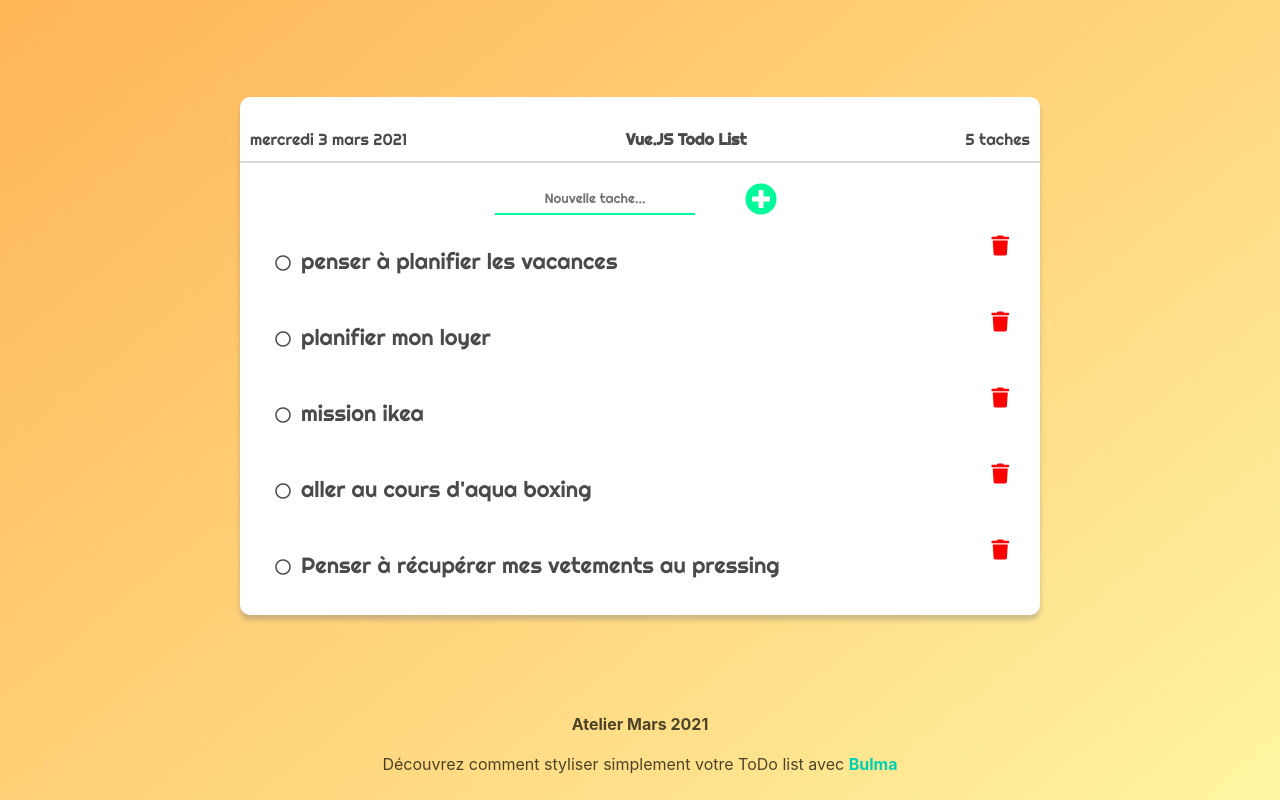
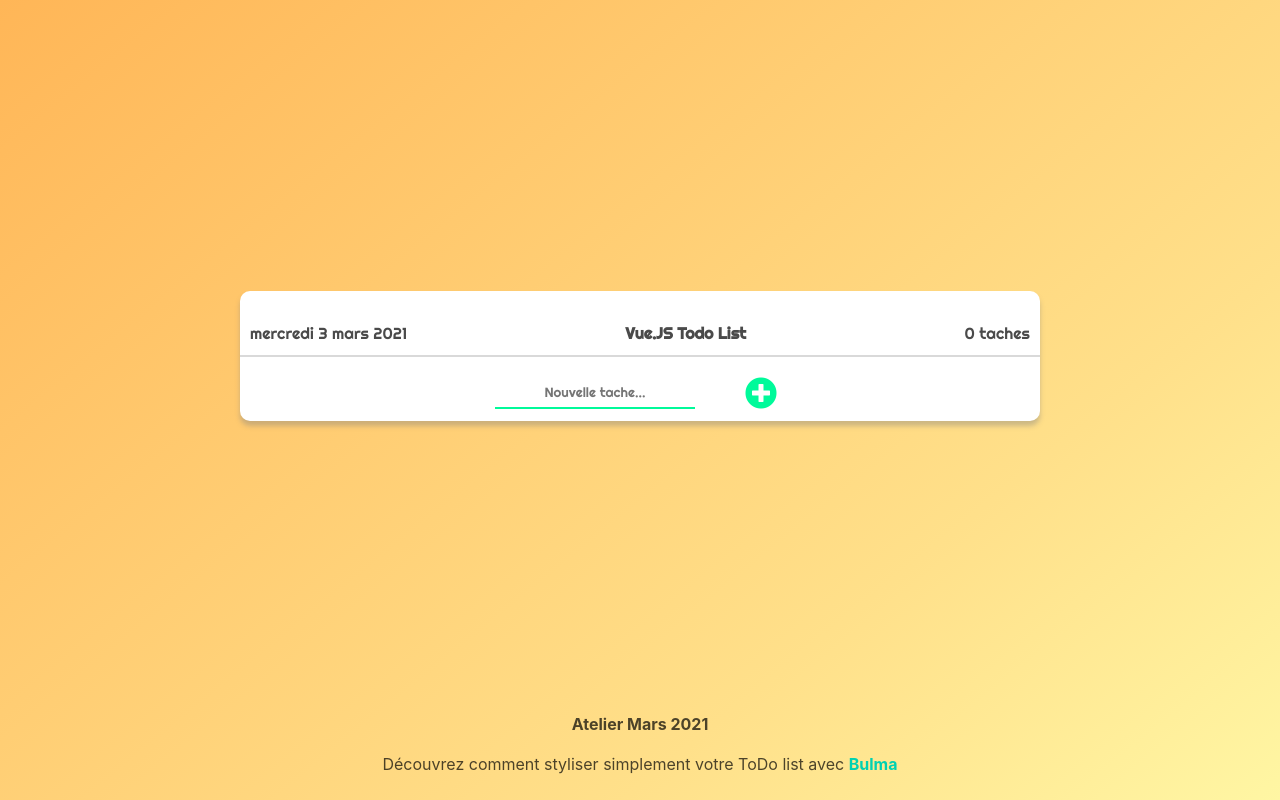
Before and after one commit to fifi-dev/to-do-app, a Vue app: page / in a window 1280 px wide. Built offline with nearby package versions, Linux system fonts and the light colour scheme.

Commit message:
final todo app

```diff
--- a/src/components/TodoCard.vue
+++ b/src/components/TodoCard.vue
@@ -3,7 +3,7 @@
     <div class="header is-flex">
       <span>{{ date }}</span>
       <h1>{{ listName }}</h1>
-      <span>5 taches</span>
+      <span>{{ todos.length }} taches</span>
     </div>
     <div class="row mb-3">
       <NewTodo @on-new-todo="addTodo($event)" />
@@ -31,15 +31,10 @@ export default {
     return {
       listName : "Vue.JS Todo List",
       date: new Intl.DateTimeFormat('fr-FR', { dateStyle: 'full'}).format(),
-      todos: [
-        { name: "penser à planifier les vacances", completed: false },
-        { name: "planifier mon loyer", completed: false },
-        { name: "mission ikea", completed: false },
-        { name: "aller au cours d'aqua boxing", completed: false },
-        { name: "Penser à récupérer mes vetements au pressing", completed: false },
-      ],
+      todos: [],
     };
   },
+
   methods: {
     //ajouter une tache
     addTodo(newTodo) {
@@ -54,6 +49,7 @@ export default {
     },
   },
   components: { TodoList, NewTodo },
+
 };
 </script>
 
```
